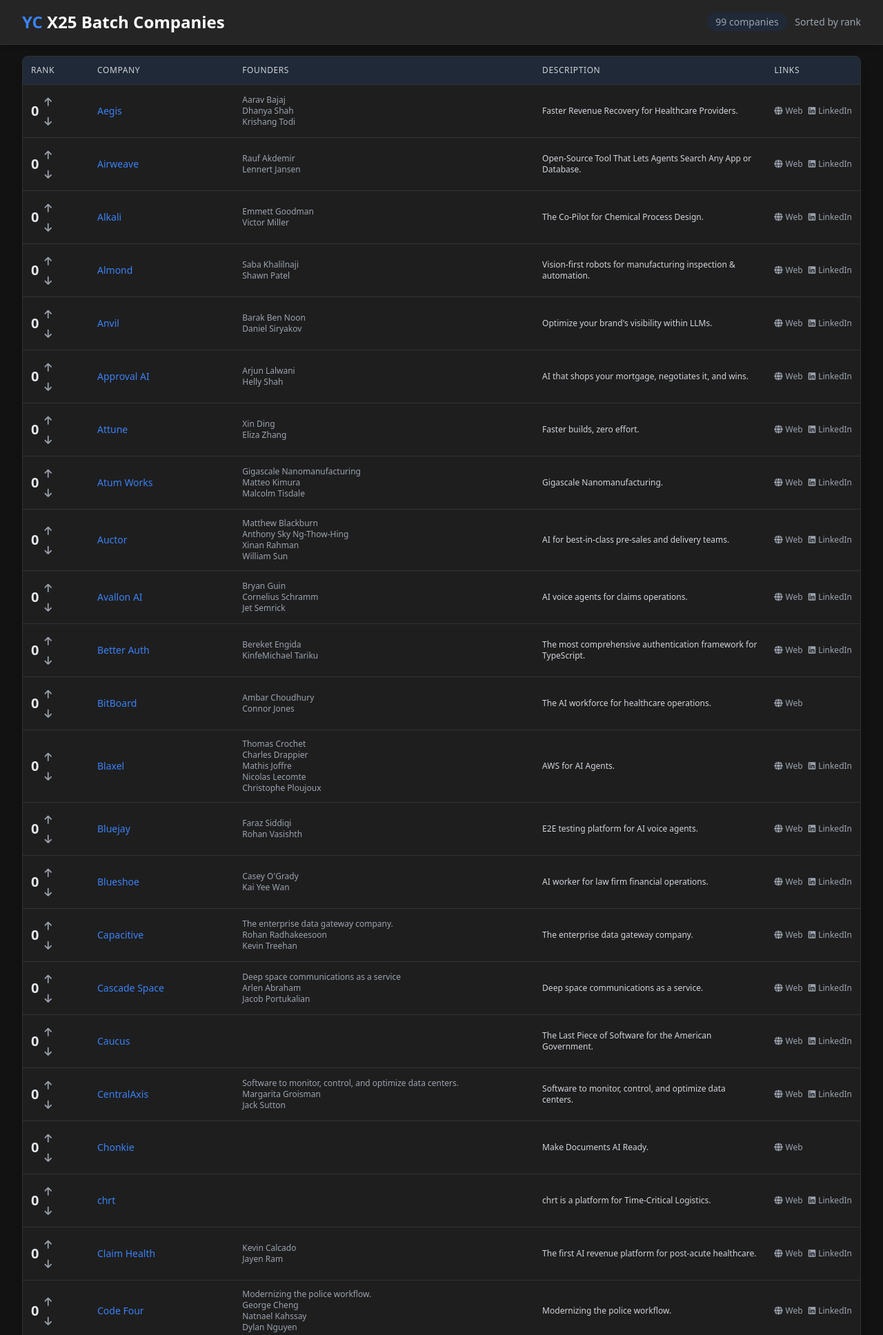
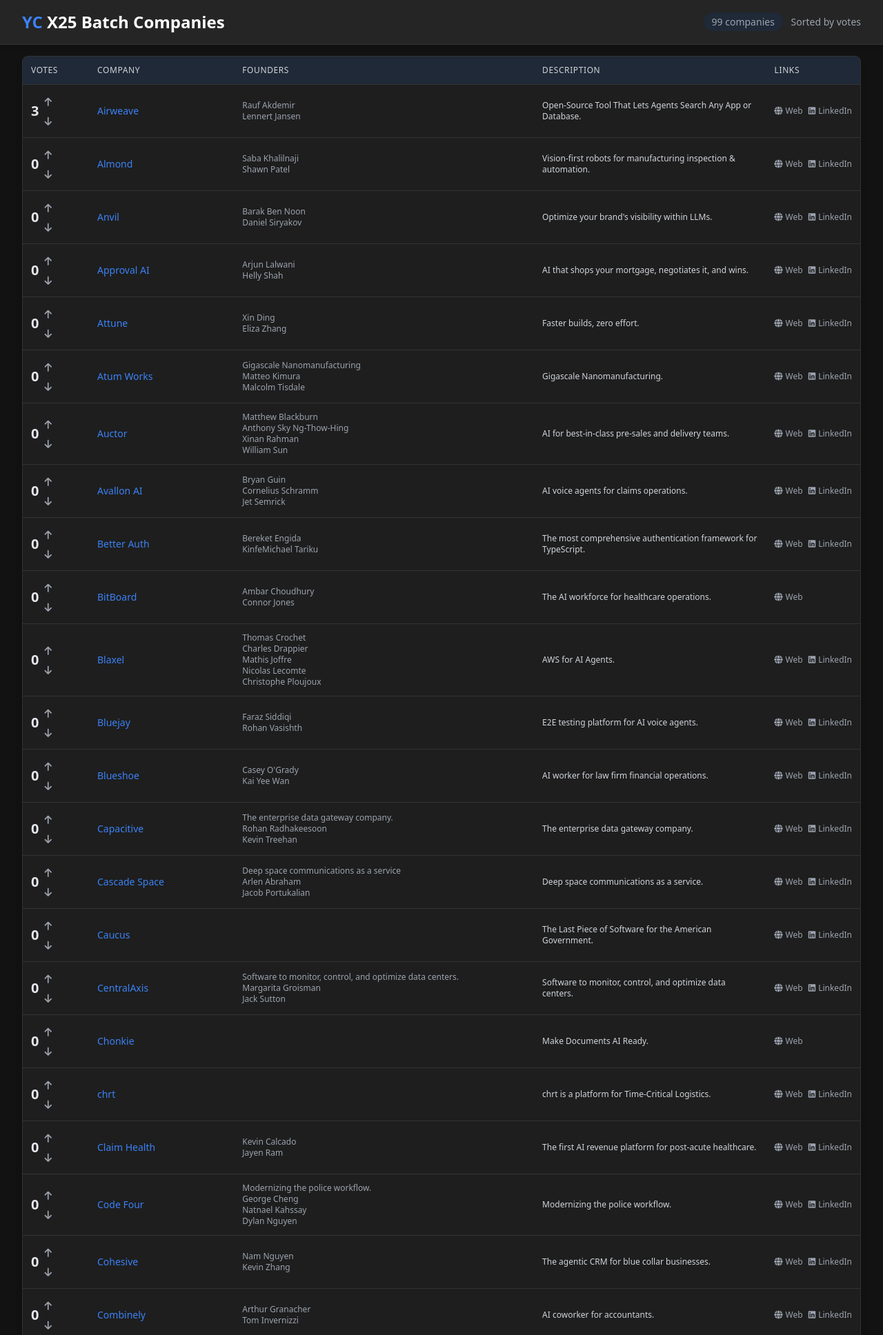
Before and after one commit to d3ming/ycx25-voter, a FastAPI app: page / in a window 1280 px wide. Shown: the top 1936 px of the page at 69% size. Run offline with FastAPI, Linux system fonts and the light colour scheme; some libraries are stand-ins or nearby versions.

Commit message:
Use the term "Votes" consistently throughout the application interface
Renames "rank" to "votes" across the application, including the data model, API endpoint descriptions, and HTML templates for improved UI consistency.

Replit-Commit-Author: Agent
Replit-Commit-Session-Id: b89a3338-ce7b-41df-b8a9-b8b8294deac7
Replit-Commit-Screenshot-Url: https://storage.googleapis.com/screenshot-production-us-central1/3533372c-d471-4845-9a9f-ff61515497c6/dc022784-a563-4824-8794-0593ae0433d0.jpg

```diff
--- a/main.py
+++ b/main.py
@@ -58,7 +58,7 @@ def load_and_process_data():
                 'website': row['Company Website'],
                 'founders': [],
                 'company_linkedin': None,
-                'rank': 0  # Initial rank is 0
+                'rank': 0  # Initial votes count is 0
             }
 
         # Process founder data
@@ -135,6 +135,7 @@ async def home(request: Request, companies: List[Dict] = Depends(get_companies))
 
 @app.post("/update_rank/{company_name}")
 async def update_rank(company_name: str, rank: int = Form(...), companies: List[Dict] = Depends(get_companies)):
+    """Update votes for a company"""
     # Find the company and update its rank
     for company in companies:
         if company['name'] == company_name:
--- a/templates/index.html
+++ b/templates/index.html
@@ -27,10 +27,10 @@
     </script>
     <script>
         // Show the input field and hide the display span
-        function showRankInput(companyId) {
-            const displayElem = document.getElementById('rankDisplay' + companyId);
-            const formElem = document.getElementById('rankForm' + companyId);
-            const inputElem = document.getElementById('rankInput' + companyId);
+        function showVoteInput(companyId) {
+            const displayElem = document.getElementById('voteDisplay' + companyId);
+            const formElem = document.getElementById('voteForm' + companyId);
+            const inputElem = document.getElementById('voteInput' + companyId);
 
             displayElem.classList.add('hidden');
             formElem.classList.remove('hidden');
@@ -39,8 +39,8 @@
         }
 
         // Submit the form when input loses focus
-        function submitRankForm(companyId) {
-            const formElem = document.getElementById('rankForm' + companyId);
+        function submitVoteForm(companyId) {
+            const formElem = document.getElementById('voteForm' + companyId);
             formElem.submit();
         }
 
@@ -48,7 +48,7 @@
         function handleEnterKey(event, companyId) {
             if (event.key === 'Enter') {
                 event.preventDefault();
-                submitRankForm(companyId);
+                submitVoteForm(companyId);
             }
         }
     </script>
@@ -56,11 +56,11 @@
         .company-row:hover {
             background-color: #2d2d2d;
         }
-        .rank-form {
+        .vote-form {
             display: inline-flex;
             align-items: center;
         }
-        .rank-input {
+        .vote-input {
             width: 60px;
         }
         /* Custom scrollbar for webkit browsers */
@@ -98,7 +98,7 @@
             </h1>
             <div class="text-sm text-gray-400">
                 <span class="bg-dark-accent rounded-full px-3 py-1">{{ companies|length }} companies</span>
-                <span class="ml-2">Sorted by rank</span>
+                <span class="ml-2">Sorted by votes</span>
             </div>
         </div>
     </header>
@@ -110,7 +110,7 @@
                     <thead class="bg-dark-accent">
                         <tr>
                             <th scope="col" class="px-3 py-3 text-left text-xs font-medium text-gray-300 uppercase tracking-wider w-24 sticky top-0">
-                                Rank
+                                Votes
                             </th>
                             <th scope="col" class="px-3 py-3 text-left text-xs font-medium text-gray-300 uppercase tracking-wider sticky top-0">
                                 Company
@@ -132,10 +132,10 @@
                             <td class="px-3 py-3 whitespace-nowrap">
                                 <div class="flex items-center space-x-2">
                                     <div class="flex items-center">
-                                        <form id="rankForm{{ company.name | replace(' ', '') }}" action="/update_rank/{{ company.name }}" method="post" class="hidden">
-                                            <input type="number" id="rankInput{{ company.name | replace(' ', '') }}" name="rank" class="rank-input w-16 text-sm px-2 py-1 bg-dark-accent text-gray-200 border border-accent-blue rounded-md focus:outline-none focus:ring-1 focus:ring-accent-blue" value="{{ company.rank }}" onblur="submitRankForm('{{ company.name | replace(' ', '') }}')" onkeydown="handleEnterKey(event, '{{ company.name | replace(' ', '') }}')">
+                                        <form id="voteForm{{ company.name | replace(' ', '') }}" action="/update_rank/{{ company.name }}" method="post" class="hidden">
+                                            <input type="number" id="voteInput{{ company.name | replace(' ', '') }}" name="rank" class="vote-input w-16 text-sm px-2 py-1 bg-dark-accent text-gray-200 border border-accent-blue rounded-md focus:outline-none focus:ring-1 focus:ring-accent-blue" value="{{ company.rank }}" onblur="submitVoteForm('{{ company.name | replace(' ', '') }}')" onkeydown="handleEnterKey(event, '{{ company.name | replace(' ', '') }}')">
                                         </form>
-                                        <span id="rankDisplay{{ company.name | replace(' ', '') }}" class="font-semibold text-xl text-gray-200 cursor-pointer hover:text-accent-blue transition-colors duration-200" onclick="showRankInput('{{ company.name | replace(' ', '') }}')">{{ company.rank }}</span>
+                                        <span id="voteDisplay{{ company.name | replace(' ', '') }}" class="font-semibold text-xl text-gray-200 cursor-pointer hover:text-accent-blue transition-colors duration-200" onclick="showVoteInput('{{ company.name | replace(' ', '') }}')">{{ company.rank }}</span>
                                     </div>
                                     <div class="flex flex-col space-y-1 ml-2">
                                         <form action="/upvote/{{ company.name }}" method="post" class="inline">
```
Also changed, not shown: data/companies.json.
